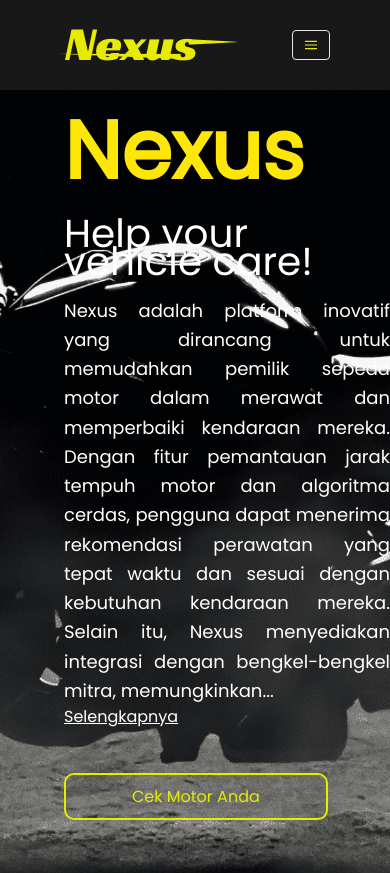
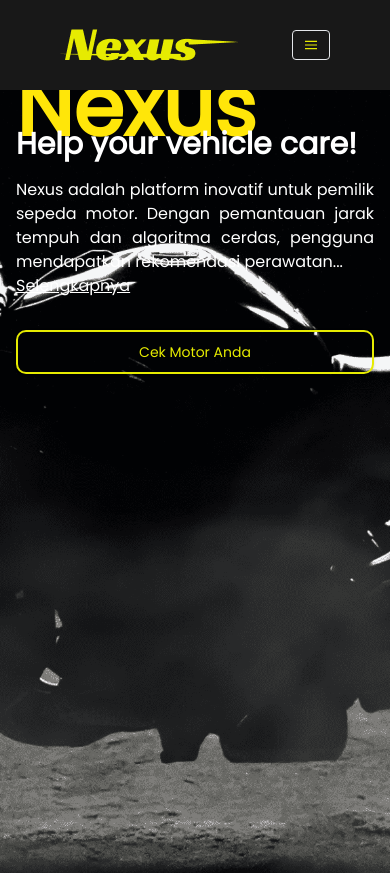
Before and after one commit to jimmywiraarbaa/capy-project, a React (Vite) app: page / in a window 390 px wide. Shown: the top 873 px of the page. Built offline with nearby package versions, Linux system fonts and the light colour scheme.

Commit message:
hero section sudah responsive

```diff
--- a/src/components/Header/Header.css
+++ b/src/components/Header/Header.css
@@ -13,7 +13,7 @@
   --border-radius-btn: 10px;
 }
 
-.hero{
+div .hero{
     background-image: url(../../../assets/hero-image.png);
     background-size: cover;
     height: 100vh;
@@ -42,7 +42,7 @@
     margin-top: 56px;
 }
 
-.hero .description .button a{
+.hero .button a{
     padding: 10px 66px 10px 66px;
     border: 2px solid var(--secondary);
     border-radius: var(--border-radius-btn);
--- a/src/components/Header/Header.jsx
+++ b/src/components/Header/Header.jsx
@@ -11,15 +11,15 @@
 
   return (
     <section className="hero relative bg-cover bg-center bg-no-repeat text-white">
-      <div className="hero-description">
-        <div className="flex">
-          <div className="description mt-16">
-            <h1 className=" font-bold mb-2">Nexus</h1>
-            <h2 className="text-xl md:text-3xl mb-4">
+      {/* <div classNameName="hero-description">
+        <div classNameName="flex">
+          <div classNameName="description mt-16">
+            <h1 classNameName=" font-bold mb-2">Nexus</h1>
+            <h2 classNameName="text-xl md:text-3xl mb-4">
               Help your vehicle care!
             </h2>
-            <div className="detail-description w-11/12 md:w-1/2">
-              <p className="text-lg leading-relaxed">
+            <div classNameName="detail-description w-11/12 md:w-1/2">
+              <p classNameName="text-lg leading-relaxed">
                 Nexus adalah platform inovatif yang dirancang untuk memudahkan
                 pemilik sepeda motor dalam merawat dan memperbaiki kendaraan
                 mereka. Dengan fitur pemantauan jarak tempuh motor dan algoritma
@@ -42,13 +42,13 @@
                 ) : '...'}
               </p>
               <a
-                className="readmore cursor-pointer underline underline-offset-4"
+                classNameName="readmore cursor-pointer underline underline-offset-4"
                 onClick={toggleShowMore}
               >
                 {showMore ? "Sembunyikan" : "Selengkapnya"}
               </a>
             </div>
-            <div className="button">
+            <div classNameName="button">
               <a
                 href="#"
               >
@@ -57,6 +57,39 @@
             </div>
           </div>
         </div>
+      </div> */}
+      <div className="relative mx-auto max-w-screen-xl px-4 py-32 sm:px-6 lg:flex lg:h-screen lg:items-center lg:px-8">
+        <div className="max-w-xl ltr:sm:text-left rtl:sm:text-right">
+          <h1 className="text-3xl font-extrabold sm:text-5xl">
+            Nexus
+            <strong className="block mt-5 text-3xl font-extrabold text-white"> Help your vehicle care! </strong>
+          </h1>
+
+          <p className="mt-4 text-justify max-w-lg sm:text-xl/relaxed">
+            Nexus adalah platform inovatif untuk pemilik sepeda motor.
+            Dengan pemantauan jarak tempuh dan algoritma cerdas,
+            pengguna mendapatkan rekomendasi perawatan
+            {showMore ? (
+              <>
+                {" "}yang tepat waktu.
+                Nexus juga menyediakan integrasi dengan bengkel mitra untuk layanan perbaikan mudah. Dengan fokus pada kemudahan, keandalan, dan kualitas layanan, Nexus menjadi teman setia pemilik sepeda motor.
+              </>
+            ) : '...'}
+          </p>
+          <a
+            className="readmore cursor-pointer underline underline-offset-4"
+            onClick={toggleShowMore}
+          >
+            {showMore ? "Sembunyikan" : "Selengkapnya"}
+          </a>
+
+          <div className="button mt-8 flex flex-wrap gap-4 text-center">
+            <a href="#"
+              className="block w-full rounded  px-12 py-3 text-sm font-medium text-white shadow  focus:outline-none focus:ring  sm:w-auto">
+              Cek Motor Anda
+            </a>
+          </div>
+        </div>
       </div>
     </section>
   );
```
